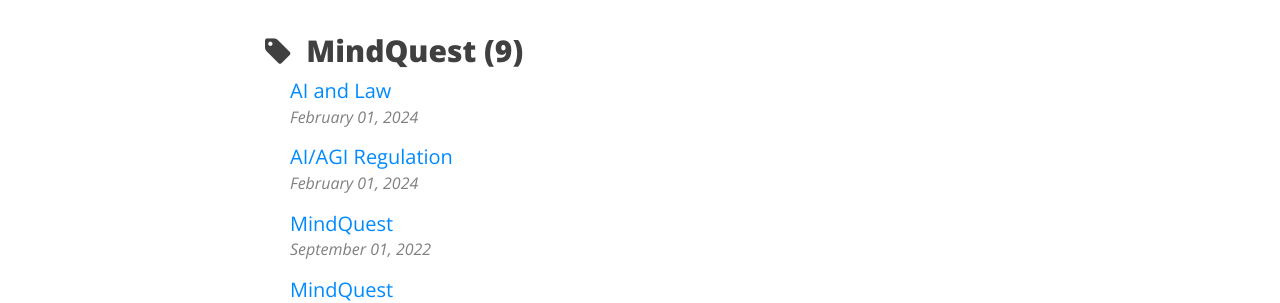
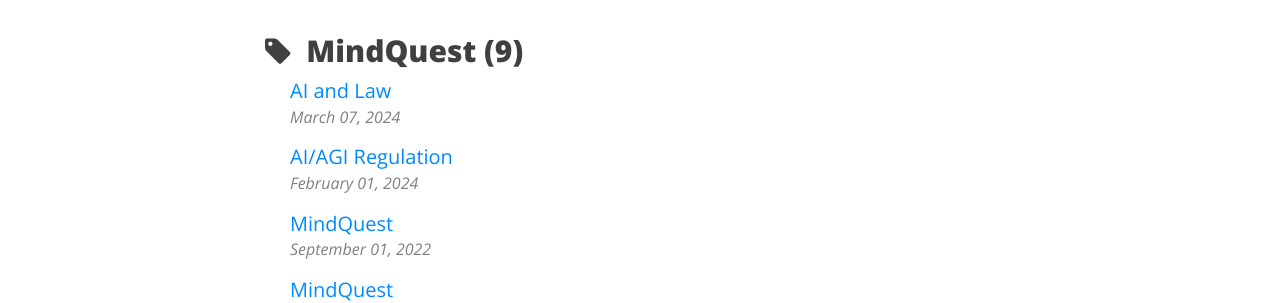
Before and after one commit to BigIdeasForum/bigideasforum.github.io, a Jekyll site: the page built from tags.html, in a window 1280 px wide and 900 px high, scrolled down 3052 px. Shown: the part 154-457 px from the top of the window. Built offline with Jekyll 4.4.1, drawn with Linux system fonts in a browser that asks for light colours; nearby versions of some CDN libraries.

Commit message:
fix next event date

```diff
--- a/_posts/2024/2024-03-07-ai-law.md
+++ b/_posts/2024/2024-03-07-ai-law.md
@@ -1,7 +1,7 @@
 ---
 title: AI and Law
 layout: page
-date:   2024-02-01 16:30:00
+date:   2024-03-07 16:30:00
 tags: [MindQuest]
 bigimg: /img/ai-law.png
 ---
```
